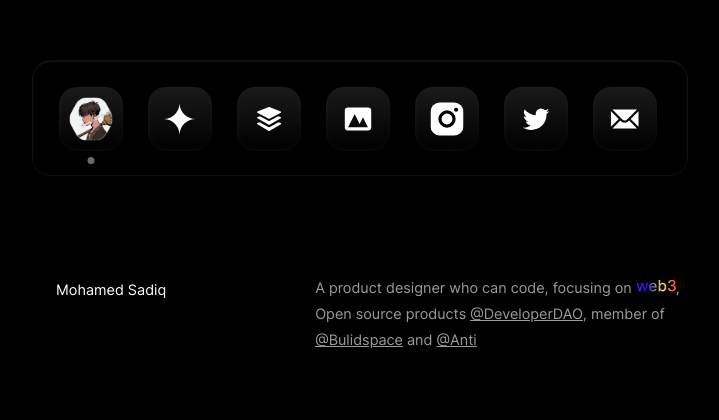
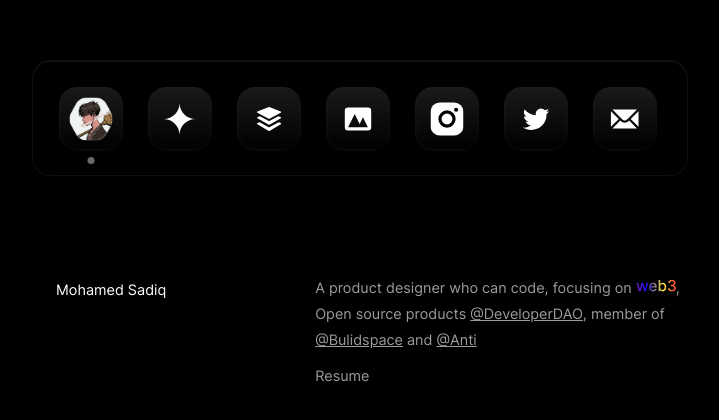
Before and after one commit to mohamedsadiq/Personal-website, a Next.js app: page / in a window 1280 px wide. Shown: the part 282-702 px from the top of the page, without its empty margins (280-999 px from the left). Built offline with nearby package versions, Linux system fonts and the light colour scheme; no server answers.

Commit message:
update cv

```diff
--- a/components/Content/index.js
+++ b/components/Content/index.js
@@ -27,6 +27,7 @@ const Content = () => {
             </svg>
             <span id="animation_web3"></span>
             </span>, Open source products <a href="https://twitter.com/developer_dao"  className="links" target="_blank" rel="noreferrer">@DeveloperDAO</a>, member of <a href="https://twitter.com/_buildspace" target="_blank" rel="noreferrer">@Bulidspace</a> and <a href="https://twitter.com/Anticollective_" className="links" target="_blank" rel="noreferrer">@Anti</a></p>
+            <a href="https://resume.io/r/Be3zCnQ31" target="_blank">Resume</a>
         </div>
         </motion.div>
     </div>
```
